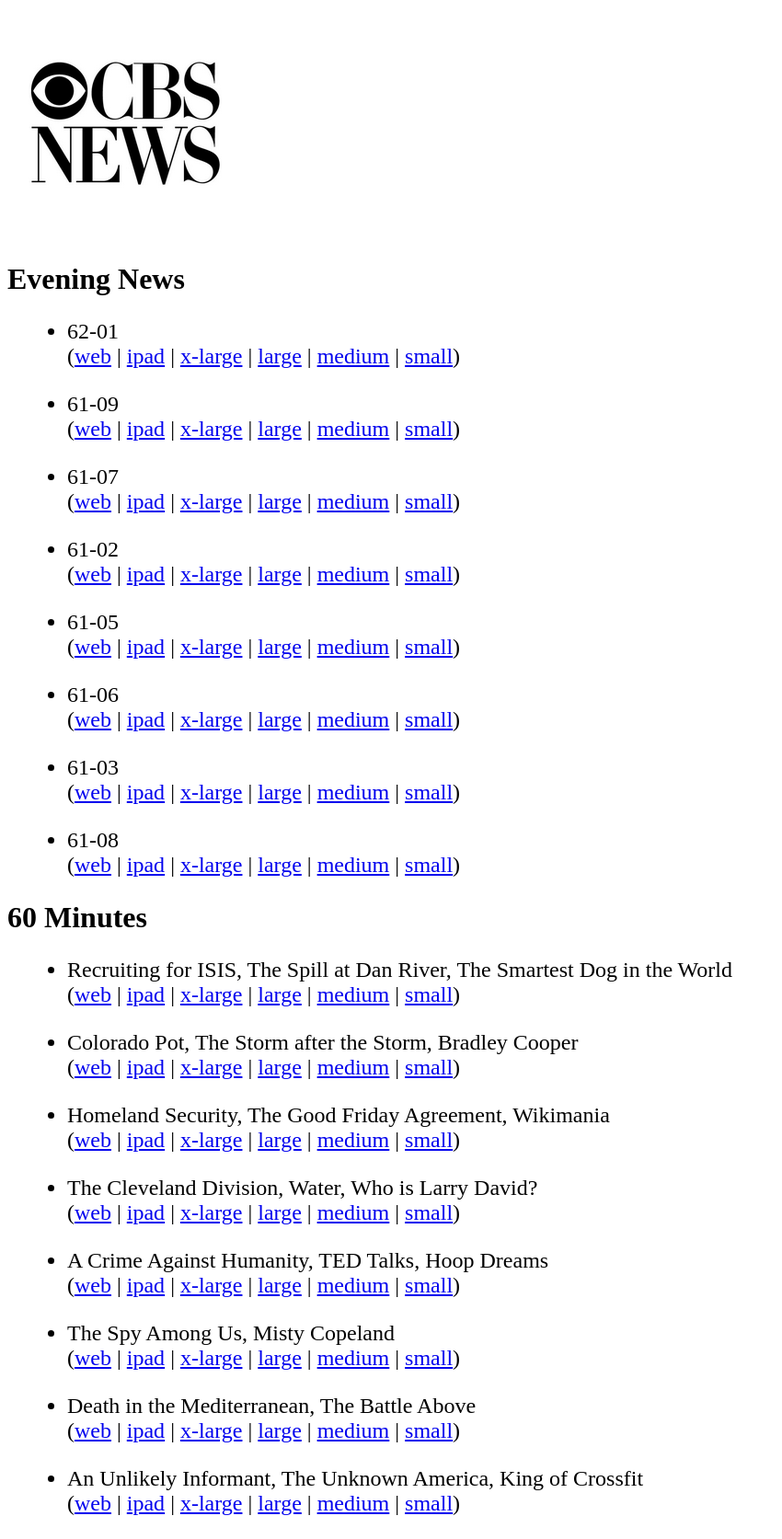
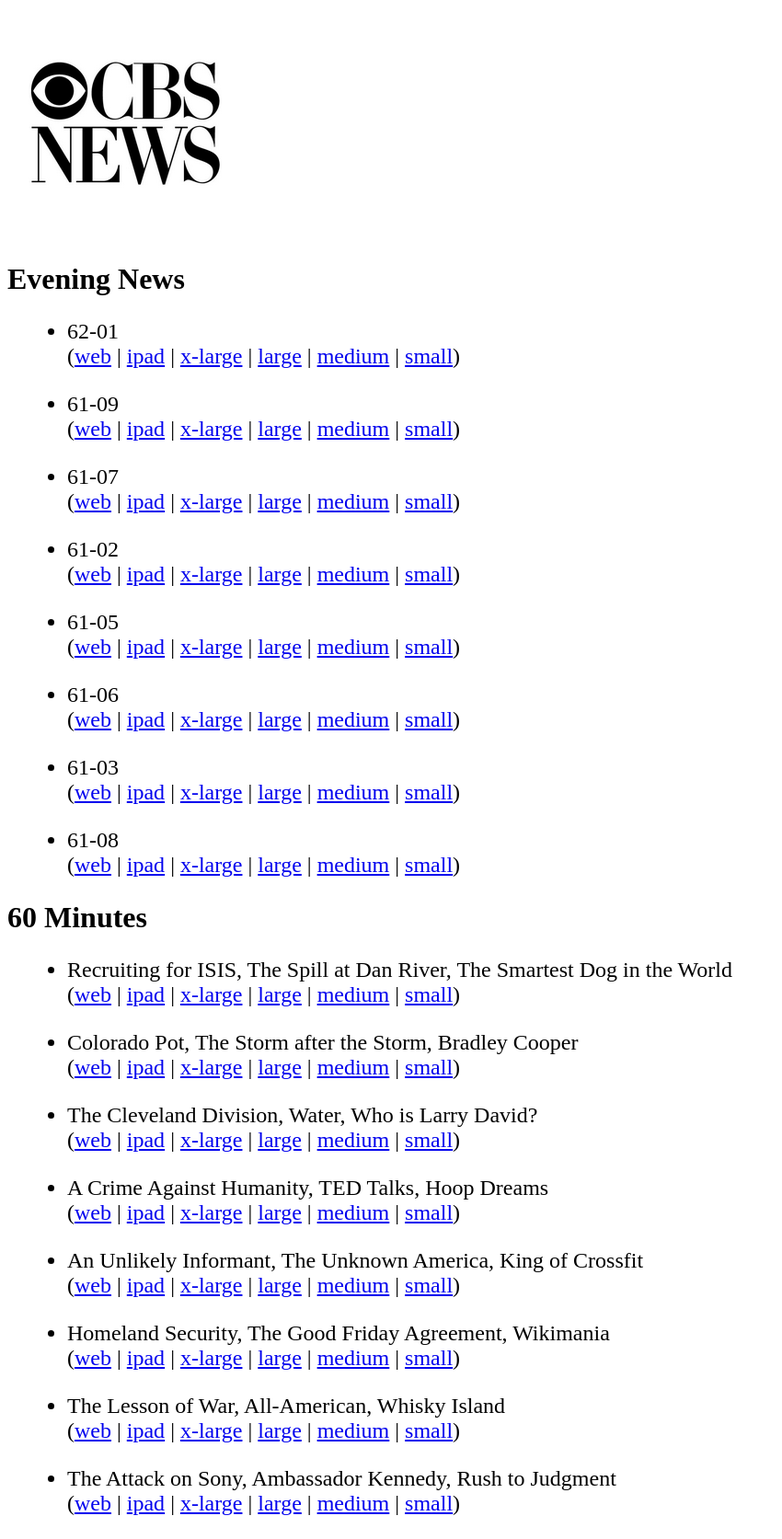
Before and after one commit to jkutner/cbsfeed, a Jekyll site: the page built from index.html, in a window 1280 px wide. Shown: the whole page at 92% size, without its empty margins (0-850 px from the left). Built offline with Jekyll 4.4.1, drawn with Linux system fonts in a browser that asks for light colours; nearby versions of some CDN libraries; some of the changed lines change nothing that is shown.

Commit message:
Updating with latest episdoes

```diff
--- a/_data/sixtymin.yml
+++ b/_data/sixtymin.yml
@@ -17,15 +17,6 @@
     mp4_796: media\/2013\/10\/25\/56666691724\/60_full_0226_380457_796.mp4
     mp4_1296: media\/2013\/10\/25\/56666691724\/60_full_0226_380457_1296.mp4
   date: Colorado Pot, The Storm after the Storm, Bradley Cooper
-- title: Homeland Security, The Good Friday Agreement, Wikimania
-  links:
-    orig: /videos/homeland-security-the-good-friday-agreement-wikimania/
-    ipad: ipad-streaming.cbsnews.com/media/mpx/2013/10/25/56666691724/60_full_0226_380509_0/60_full_0226_380509_0.m3u8
-    mp4_240: media\/2013\/10\/25\/56666691724\/60_full_0226_380457_240.mp4
-    mp4_740: media\/2013\/10\/25\/56666691724\/60_full_0226_380457_740.mp4
-    mp4_796: media\/2013\/10\/25\/56666691724\/60_full_0226_380457_796.mp4
-    mp4_1296: media\/2013\/10\/25\/56666691724\/60_full_0226_380457_1296.mp4
-  date: Homeland Security, The Good Friday Agreement, Wikimania
 - title: The Cleveland Division, Water, Who is Larry David?
   links:
     orig: /videos/the-cleveland-division-water-who-is-larry-david/
@@ -44,24 +35,6 @@
     mp4_796: media\/2015\/04\/19\/430507075750\/60_FULL_041915_379339_796.mp4
     mp4_1296: media\/2015\/04\/19\/430507075750\/60_FULL_041915_379339_1296.mp4
   date: A Crime Against Humanity, TED Talks, Hoop Dreams
-- title: The Spy Among Us, Misty Copeland
-  links:
-    orig: /videos/the-spy-among-us-misty-copeland/
-    ipad: ipad-streaming.cbsnews.com/media/mpx/2013/10/25/56666691724/60_full_0226_380509_0/60_full_0226_380509_0.m3u8
-    mp4_240: media\/2013\/10\/25\/56666691724\/60_full_0226_380457_240.mp4
-    mp4_740: media\/2013\/10\/25\/56666691724\/60_full_0226_380457_740.mp4
-    mp4_796: media\/2013\/10\/25\/56666691724\/60_full_0226_380457_796.mp4
-    mp4_1296: media\/2013\/10\/25\/56666691724\/60_full_0226_380457_1296.mp4
-  date: The Spy Among Us, Misty Copeland
-- title: Death in the Mediterranean, The Battle Above
-  links:
-    orig: /videos/death-in-the-mediterranean-the-battle-above/
-    ipad: ipad-streaming.cbsnews.com/media/mpx/2015/04/26/434766915793/60_fULL_0426_383227_500/60_fULL_0426_383227_500.m3u8
-    mp4_240: media\/2015\/04\/26\/434766915793\/60_fULL_0426_383201_240.mp4
-    mp4_740: media\/2015\/04\/26\/434766915793\/60_fULL_0426_383201_740.mp4
-    mp4_796: media\/2015\/04\/26\/434766915793\/60_fULL_0426_383201_796.mp4
-    mp4_1296: media\/2015\/04\/26\/434766915793\/60_fULL_0426_383201_1296.mp4
-  date: Death in the Mediterranean, The Battle Above
 - title: An Unlikely Informant, The Unknown America, King of Crossfit
   links:
     orig: /videos/an-unlikely-informant-the-unknown-america-king-of-crossfit/
@@ -71,3 +44,30 @@
     mp4_796: media\/2013\/10\/25\/56666691724\/60_full_0226_380457_796.mp4
     mp4_1296: media\/2013\/10\/25\/56666691724\/60_full_0226_380457_1296.mp4
   date: An Unlikely Informant, The Unknown America, King of Crossfit
+- title: Homeland Security, The Good Friday Agreement, Wikimania
+  links:
+    orig: /videos/homeland-security-the-good-friday-agreement-wikimania/
+    ipad: ipad-streaming.cbsnews.com/media/mpx/2013/10/25/56666691724/60_full_0226_380509_0/60_full_0226_380509_0.m3u8
+    mp4_240: media\/2013\/10\/25\/56666691724\/60_full_0226_380457_240.mp4
+    mp4_740: media\/2013\/10\/25\/56666691724\/60_full_0226_380457_740.mp4
+    mp4_796: media\/2013\/10\/25\/56666691724\/60_full_0226_380457_796.mp4
+    mp4_1296: media\/2013\/10\/25\/56666691724\/60_full_0226_380457_1296.mp4
+  date: Homeland Security, The Good Friday Agreement, Wikimania
+- title: The Lesson of War, All-American, Whisky Island
+  links:
+    orig: /videos/the-lesson-of-war-all-american-whisky-island/
+    ipad: ipad-streaming.cbsnews.com/media/mpx/2015/05/02/438069827774/60_FULL_050115_387505_0/60_FULL_050115_387505_0.m3u8
+    mp4_240: media\/2015\/05\/02\/438069827774\/60_FULL_050115_387478_240.mp4
+    mp4_740: media\/2015\/05\/02\/438069827774\/60_FULL_050115_387478_740.mp4
+    mp4_796: media\/2015\/05\/02\/438069827774\/60_FULL_050115_387478_796.mp4
+    mp4_1296: media\/2015\/05\/02\/438069827774\/60_FULL_050115_387478_1296.mp4
+  date: The Lesson of War, All-American, Whisky Island
+- title: The Attack on Sony, Ambassador Kennedy, Rush to Judgment
+  links:
+    orig: /videos/the-attack-on-sony-ambassador-kennedy-rush-to-judgment/
+    ipad: ipad-streaming.cbsnews.com/media/mpx/2013/10/25/56666691724/60_full_0226_380509_0/60_full_0226_380509_0.m3u8
+    mp4_240: media\/2013\/10\/25\/56666691724\/60_full_0226_380457_240.mp4
+    mp4_740: media\/2013\/10\/25\/56666691724\/60_full_0226_380457_740.mp4
+    mp4_796: media\/2013\/10\/25\/56666691724\/60_full_0226_380457_796.mp4
+    mp4_1296: media\/2013\/10\/25\/56666691724\/60_full_0226_380457_1296.mp4
+  date: The Attack on Sony, Ambassador Kennedy, Rush to Judgment
```
